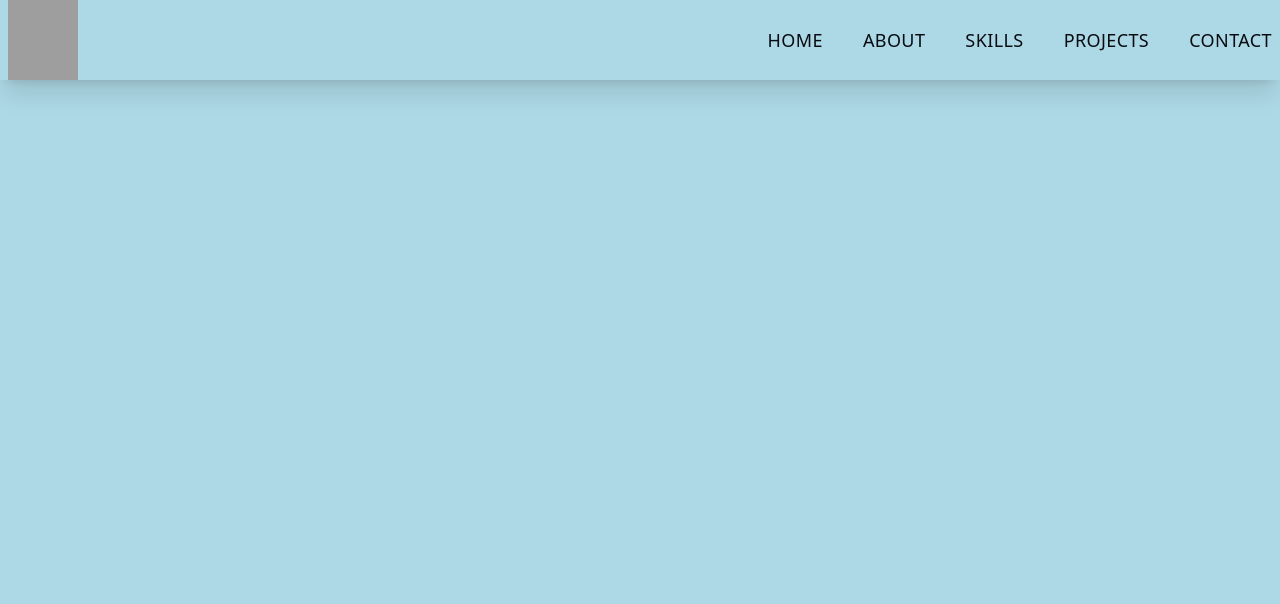
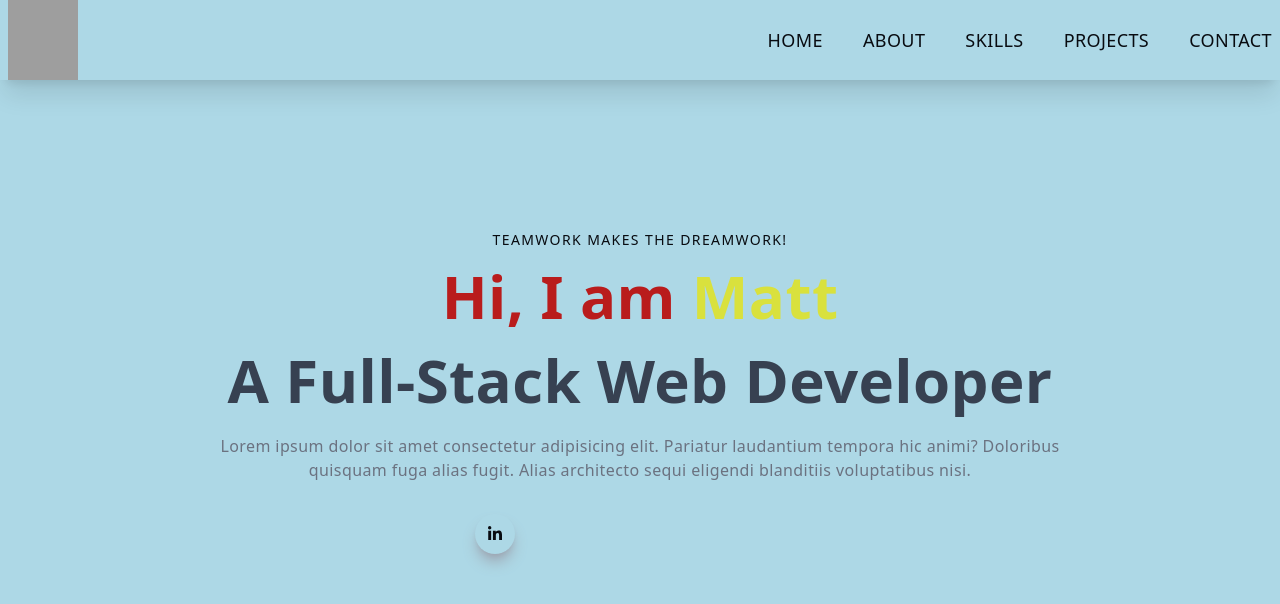
Before and after one commit to Matt658041/MLB-Nextjs-profile, a Next.js app: page / in a window 1280 px wide. Shown: the top 604 px of the page. Built offline with nearby package versions, Linux system fonts and the light colour scheme; grey boxes are pictures that could not be loaded.

Commit message:
created mainjsx comp

```diff
--- /dev/null
+++ b/components/Main.jsx
@@ -0,0 +1,30 @@
+import React from 'react'
+import { FaLinkedinIn } from 'react-icons/fa'
+
+const Main =() => {
+    return (
+    <div className='w-full h-screen text-center'>
+        <div className='max-w-[1240px] w-full h-full mx-auto p-2 flex justify-center items-center'>
+            <div>
+            <p className='uppercase text-sm tracking-widest text-black-600'>Teamwork makes the dreamwork!</p>
+            <h1 className='py-4 text-red-700'>
+                Hi, I am <span className='text-[#d9e13d]'> Matt </span>
+             </h1>
+             <h1 className='py-2 text-gray-700'>
+                A Full-Stack Web Developer
+             </h1>
+             <p className='py-4 text-gray-500 max-w-[70%] m-auto'> Lorem ipsum dolor sit amet consectetur adipisicing elit. Pariatur laudantium tempora hic animi? Doloribus quisquam fuga alias fugit. Alias architecto sequi eligendi blanditiis voluptatibus nisi.
+             </p>
+             <div className='flex items-center justify-between max-w-[330px] m-auto py-4'>
+            <div className='rounded-full shadow-lg shadow-gray-400 p-3 cursor-pointer hover:scale-105 ease-in duration-300'>
+                <FaLinkedinIn />
+            </div>
+             </div>
+            </div>
+        </div>
+    </div>
+  )
+}
+
+
+export default Main
--- a/pages/index.js
+++ b/pages/index.js
@@ -1,5 +1,6 @@
 import Head from 'next/head'
 import Image from 'next/image'
+import Main from '../components/Main'
 import Navbar from '../components/Navbar'
 
 
@@ -12,6 +13,7 @@
         <link rel="icon" href="/favicon.ico" />
       </Head>
     <Navbar />
+    <Main/>
 
     </div>
   )
```
